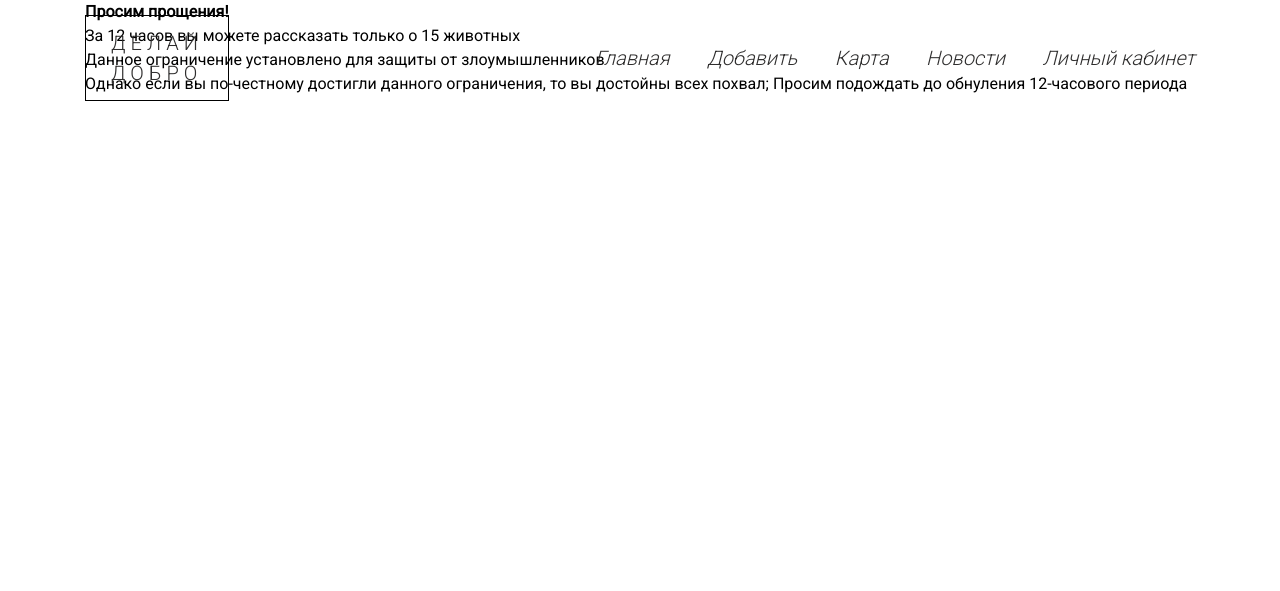
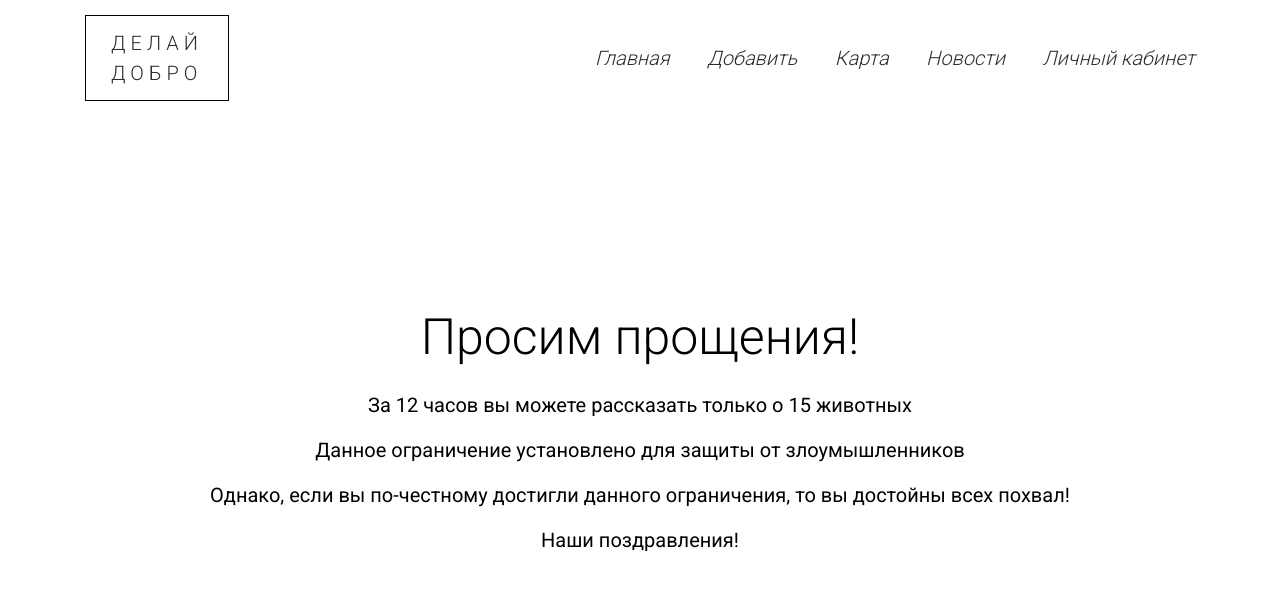
Before and after one commit to Super-Cereal/BigChange, a Flask app: page /events_sorry in a window 1280 px wide. Shown: the top 591 px of the page. Run offline with Flask 2, Linux system fonts and the light colour scheme; a user stored in the database is signed in; some libraries are stand-ins or nearby versions.

```diff
--- a/static/sass/style.sass
+++ b/static/sass/style.sass
@@ -25,6 +25,22 @@ input, button, textarea, select
 .average-table, .infolist, .form, .add_event
   display: block
   padding-top: 150px
+.request_error
+  display: block
+  padding-top: 300px
+  a
+    color: #459fed
+    text-decoration: none
+  h4
+    font-size: 50px
+    font-weight: 300
+    text-align: center
+  p
+    font-size: 20px
+    font-weight: 400
+    text-align: center
+    margin-top: 15px
+
 .form
     width: 380px
     margin: 0 auto
@@ -176,14 +192,12 @@ input[type="checkbox"]:checked + label:after
     width: 600px
     display: flex
     font-style: oblique
-    font-weight: 300
     justify-content: space-between
     a
       color: #2F2E2E
       text-decoration: none
       &:hover
         color: #6d6d6d
-
   &_logo
     letter-spacing: 5px
     display: flex
@@ -214,7 +228,7 @@ input[type="checkbox"]:checked + label:after
   cursor: pointer
   position: absolute
   right: 0
-  top: 32px
+  top: 40px
   width: 32px
   height: 32px
   &:hover
@@ -254,5 +268,4 @@ input[type="checkbox"]:checked + label:after
       color: #459fed
       cursor: pointer
   &_reg
-    .modal__descr
     padding-top: 0
--- a/templates/events_sorry.html
+++ b/templates/events_sorry.html
@@ -1,17 +1,24 @@
 {% extends "base.html" %}
 
 {% block content %}
+<div class="container">
+<div class="request_error">
 {% if current_user.is_authenticated %}
-    <div class="container">
-    <h4>Просим прощения!</h4>
-    <p>За 12 часов вы можете рассказать только о 15 животных</p>
-    <p>Данное ограничение установлено для защиты от злоумышленников</p>
-    <p>Однако если вы по-честному достигли данного ограничения,
-        то вы достойны всех похвал; Просим подождать до обнуления 12-часового периода</p>
+<h4>Просим прощения!</h4>
+<div class="descr">
+<p>За 12 часов вы можете рассказать только о 15 животных</p>
+<p>Данное ограничение установлено для защиты от злоумышленников</p>
+<p>Однако, если вы по-честному достигли данного ограничения,
+то вы достойны всех похвал!</p>
+<p>Наши поздравления!</p>
+</div>
 {% else %}
-    <h4>Просим прощения!</h4>
-    <p>Вы, как незарегестрированный пользователь, можете рассказать только об одном животном раз в 12 часов</p>
-    <p>Чтобы снять это ограничение, пожалуйста, <a href="/registration" class='link'>зарегистрируйтесь</a> или <a href="/login" class='link'>войдите</a></p>
+<h4>Просим прощения!</h4>
+<div class="descr">
+<p>Вы, как незарегестрированный пользователь, можете рассказать только об одном животном раз в 12 часов.</p>
+<p>Чтобы снять это ограничение, пожалуйста, <a href="/login" class='link'>войдите</a>.</p>
 </div>
 {% endif %}
+</div>
+</div>
 {% endblock %}
--- a/templates/form_login.html
+++ b/templates/form_login.html
@@ -40,7 +40,7 @@
                 </form>
             </div>
         </div>
-        <div class="hamburger" id="hamb" style="cursor: pointer;" onclick="history.back();return false;"></div>
+        <div class="hamburger" id="hamb" style="cursor: pointer;" onclick="history.back();return false;" ></div>
     </div>
 </div>
 {% endblock %}
```
Also changed, not shown: static/js/script.js (+11 -9 lines), templates/event.html (+3 -2 lines), db/SQLiteBase.sqlite, static/css/style.min.css, static/wp-content/event_16/avocode.png (added), 1 other file.
